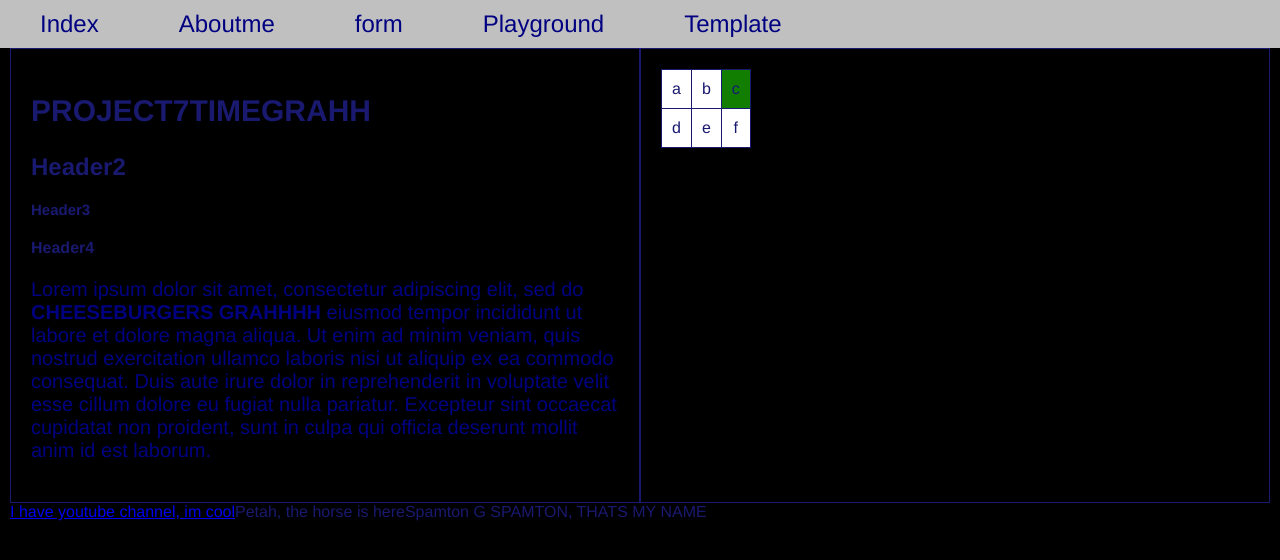
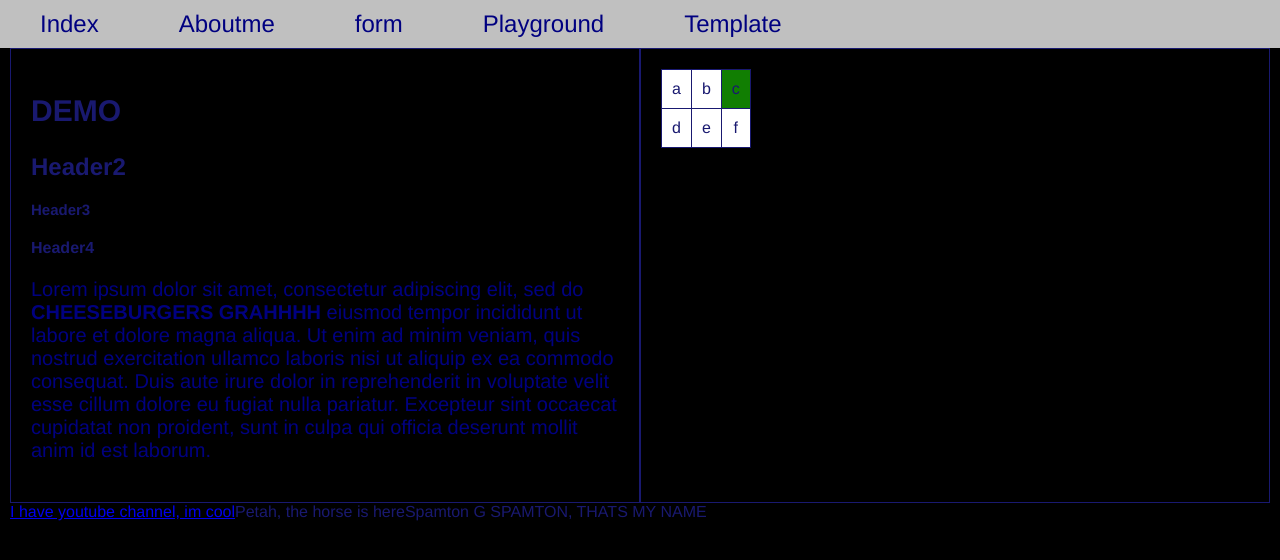
Before and after one commit to RogueMemer/ceg3120-cicd-stein55-f26, a plain HTML site: page web-content/index.html in a window 1280 px wide. Drawn offline with Linux system fonts and the light colour scheme.

Commit message:
Demo deployment change

```diff
--- a/web-content/index.html
+++ b/web-content/index.html
@@ -23,7 +23,7 @@
 
     <section class="rowflex">
         <div class="leftflex">
-            <h1>PROJECT7TIMEGRAHH</h1>
+            <h1>DEMO</h1>
             <h2>Header2</h2>
             <h3>Header3</h3>
             <h4>Header4</h4>
```
